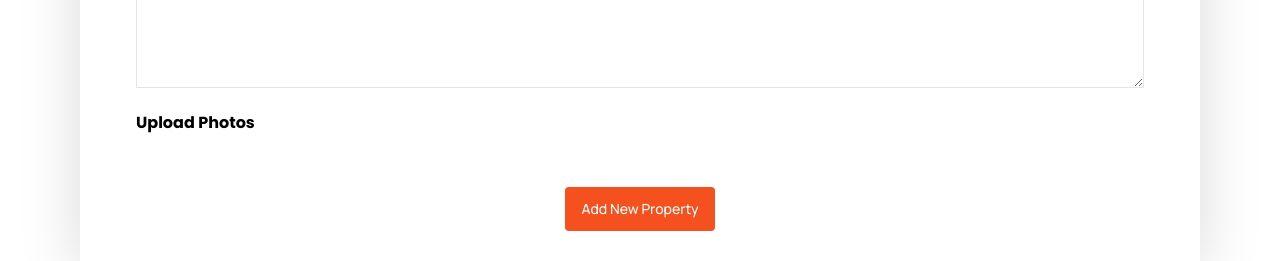
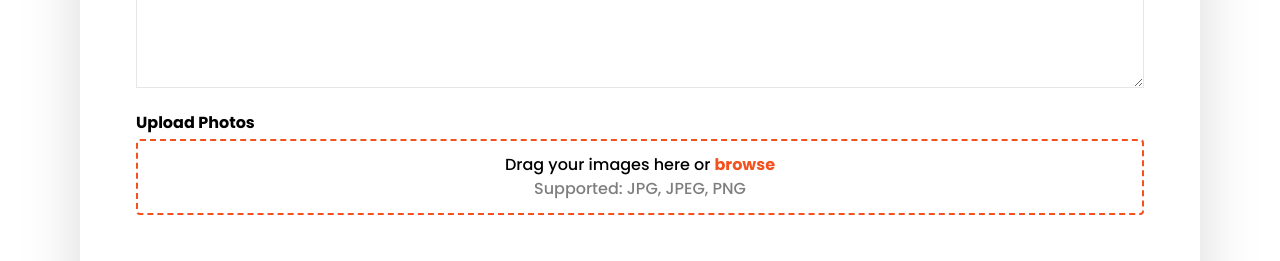
Before and after one commit to favourbadakin/Home-Rentals-Agency, a React (Vite) app: page / in a window 1280 px wide. Shown: the part 3740-4001 px from the top of the page. Built offline with nearby package versions, Linux system fonts and the light colour scheme.

Commit message:
fixed some errors

```diff
--- a/src/components/Drag.jsx
+++ b/src/components/Drag.jsx
@@ -1,7 +1,7 @@
 import React from "React";
 import { useDropzone } from "react-dropzone";
 
-function Drag({ open }) {
+function Drag() {
   const { getRootProps, getInputProps, acceptedFiles } = useDropzone({});
   const files = acceptedFiles.map((file) => (
     <li key={file.path}>
@@ -19,8 +19,8 @@ function Drag({ open }) {
       <div className="text-center">
         <p className="font-medium">
           Drag your images here or
-          <span className="text-tertiary font-semibold cursor-pointer">
-            browse
+          <span className="text-tertiary font-semibold cursor-pointer ml-1">
+             browse
           </span>
           <p className="opacity-50">Supported: JPG, JPEG, PNG</p>
         </p>
--- a/src/components/Form.jsx
+++ b/src/components/Form.jsx
@@ -1,5 +1,5 @@
 import React, { useState } from "react";
-//import Drag from './Drag';
+import Drag from './Drag';
 
 const Form = () => {
   const [formData, setFormData] = useState({
@@ -168,7 +168,7 @@ const Form = () => {
           </form>
           <div className="w-[90%] mx-auto mb-12">
             <p className="font-semibold mb-1">Upload Photos</p>
-            {/* <Drag />  */}
+            <Drag />
           </div>
           <div className="grid place-items-center">
             <button className="btn">Add New Property</button>
```
